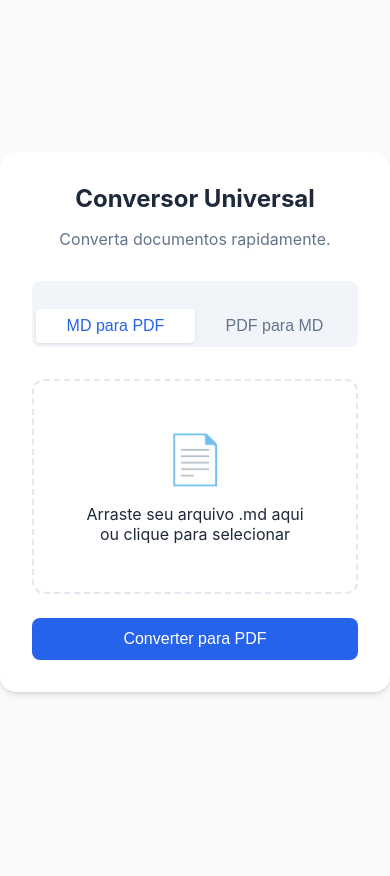
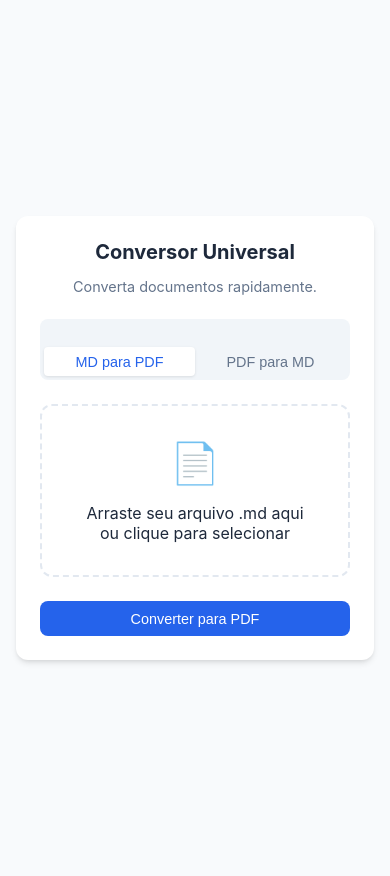
Before and after one commit to WilqueMessias/BeSaveMD, a Flask app: page / in a window 390 px wide. Before the commit the page ends 695 px from the top, so only its background shows below. Run offline with Flask 2, Linux system fonts and the light colour scheme.

Commit message:
Add theme color, icons, and manifest for PWA support; enhance responsiveness with media queries

```diff
--- a/templates/index.html
+++ b/templates/index.html
@@ -4,6 +4,9 @@
 <head>
     <meta charset="UTF-8">
     <meta name="viewport" content="width=device-width, initial-scale=1.0">
+    <meta name="theme-color" content="#2563eb">
+    <link rel="apple-touch-icon" href="/static/icons/icon-192x192.png">
+    <link rel="manifest" href="/static/manifest.json">
     <title>MD to PDF Converter</title>
     <style>
         :root {
@@ -130,6 +133,49 @@
             color: var(--primary);
             box-shadow: 0 1px 3px 0 rgb(0 0 0 / 0.1);
         }
+
+        /* Responsividade */
+        @media (max-width: 600px) {
+            body {
+                padding: 1rem;
+            }
+
+            .container {
+                padding: 1.5rem;
+                border-radius: 0.75rem;
+            }
+
+            h1 {
+                font-size: 1.25rem;
+            }
+
+            p {
+                font-size: 0.9rem;
+                margin-bottom: 1.5rem;
+            }
+
+            .upload-area {
+                padding: 2rem 0.5rem;
+            }
+
+            .icon {
+                font-size: 2.5rem;
+            }
+
+            button {
+                padding: 0.6rem 1rem;
+                font-size: 0.9rem;
+            }
+
+            .tabs {
+                margin-bottom: 1.5rem;
+            }
+
+            .tab {
+                padding: 0.4rem;
+                font-size: 0.9rem;
+            }
+        }
     </style>
 </head>
 
@@ -231,6 +277,19 @@
                 dropText.style.display = 'none';
             }
         }
+
+        // Registrar Service Worker (para PWA)
+        if ('serviceWorker' in navigator) {
+            window.addEventListener('load', () => {
+                navigator.serviceWorker.register('/static/service-worker.js')
+                    .then(registration => {
+                        console.log('Service Worker registrado com sucesso:', registration);
+                    })
+                    .catch(error => {
+                        console.log('Falha no registro do Service Worker:', error);
+                    });
+            });
+        }
     </script>
 </body>
 
```
Also changed, not shown: static/service-worker.js (added, +30 -0 lines), static/manifest.json (added).
